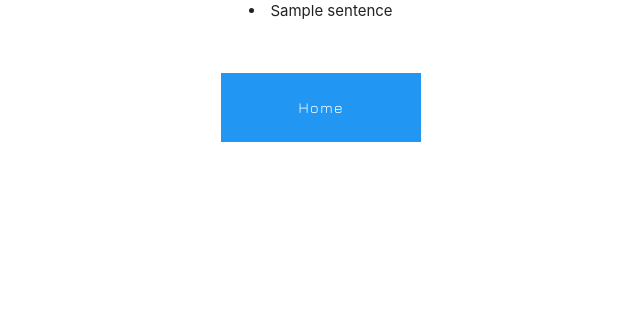
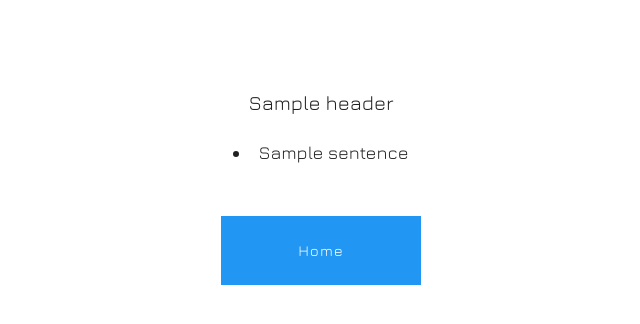
Before and after one commit to sppitts47794/summarized, a Flask app: template templates/summarized.html in a window 1280 px wide. Shown: the top 324 px of the page, without its empty margins (319-959 px from the left). Run offline with Flask 2, Linux system fonts and the light colour scheme; the template is opened without the code that fills it: most values are stand-ins (such as "Sample title", 1, 10 or a date in 2020).

Commit message:
Template Static updates

```diff
--- a/static/css/main.css
+++ b/static/css/main.css
@@ -46,10 +46,20 @@ body{
 }
 
 /* Summarize.html styling */
+.summarize-wrapper{
+  padding-top: 50px;
+}
+#article-header{
+  font-size: 20px;
+  text-align: center;
+  font-weight: 500;
+  font-family: 'Jura';
+}
 .items{
   text-align: center;
+  font-size: 18px;
+  font-family: 'Jura';
 }
-
 .sentence-wrapper{
   margin: auto;
   width: 50%;
--- a/templates/summarized.html
+++ b/templates/summarized.html
@@ -7,6 +7,8 @@
     <link rel="stylesheet" href="{{ url_for('static', filename='css/main.css') }}">
   </head>
   <body>
+    <div class="summarize-wrapper">
+      <h1 id="article-header">{{header}}</h1>
       {% for sentence in summary %}
         <div class="sentence-wrapper">
           <li class="items">{{ sentence }}</li>
@@ -15,5 +17,6 @@
       <form class="button-container" method="get" action="/">
         <input id="btn-back" type="submit" value="Home">
       </div>
+    </div>
   </body>
 </html>
```
Lines whose indentation alone changed are shown as unchanged.
